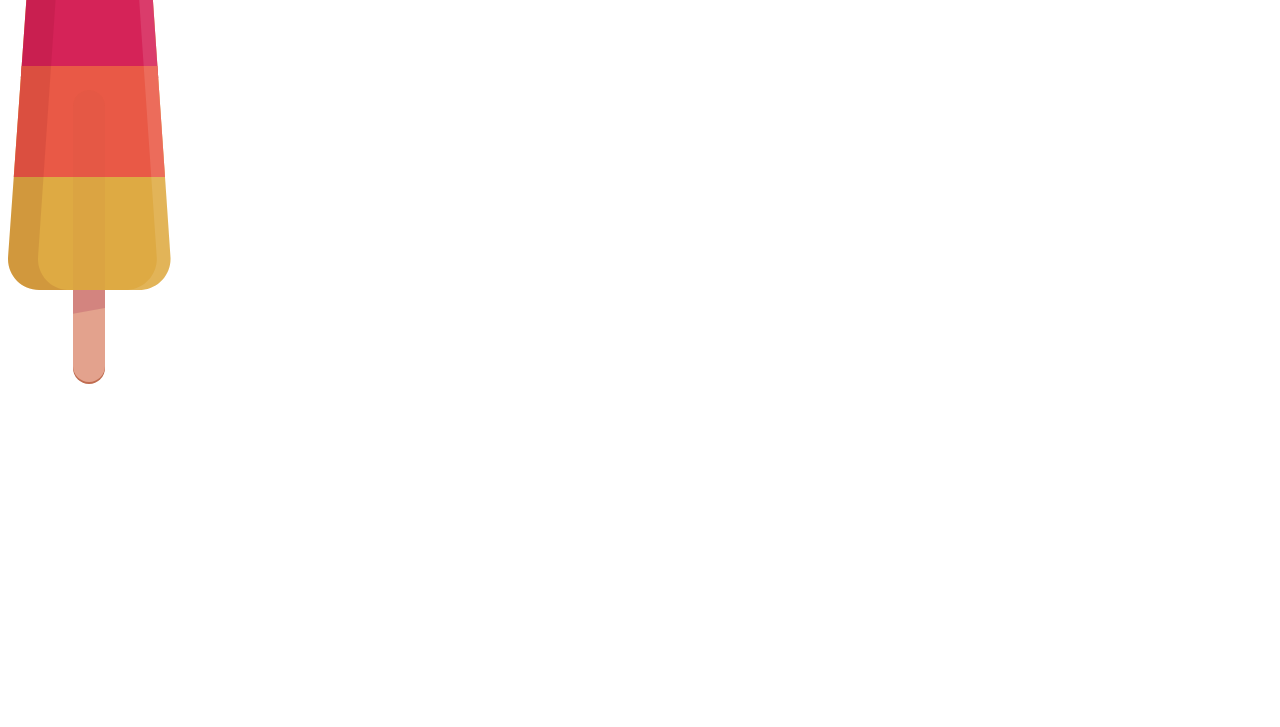
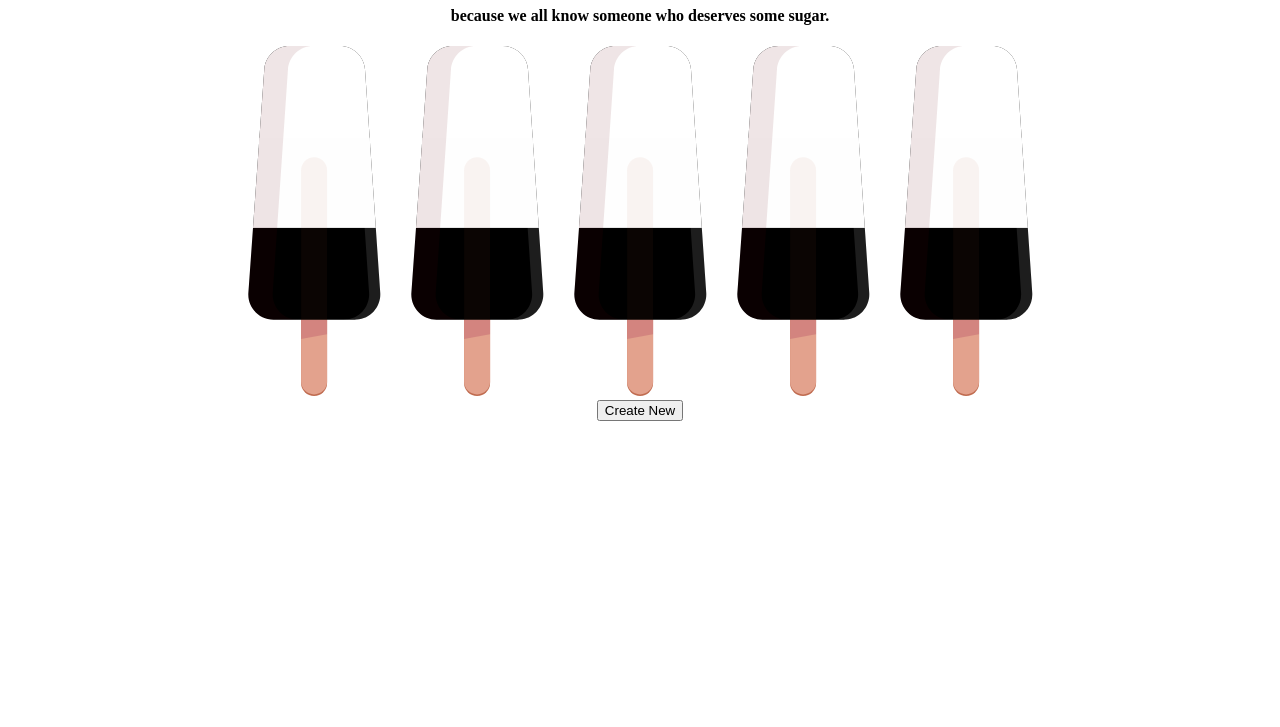
Before and after one commit to Muh-Hasan/virtual-lolly, a Gatsby site: page / in a window 1280 px wide. Shown: the part 73-800 px from the top of the page. Built offline with nearby package versions, Linux system fonts and the light colour scheme; Gatsby itself is replaced by a stand-in of ours.

Commit message:
new page started

```diff
--- /dev/null
+++ b/gatsby-browser.js
@@ -0,0 +1 @@
+import './src/styles/main.css'
--- /dev/null
+++ b/gatsby-ssr.js
@@ -0,0 +1 @@
+import './src/styles/main.css'
--- a/src/components/Lolly/index.tsx
+++ b/src/components/Lolly/index.tsx
@@ -1,6 +1,12 @@
 import React from "react"
 
-export default function Lolly() {
+interface props {
+    fillLollyTop: string | undefined;
+    fillLollyMiddle: string | undefined;
+    fillLollyBottom: string | undefined;
+  }
+
+  const Lolly: React.FC<props> = ({fillLollyTop , fillLollyMiddle , fillLollyBottom}) =>  {
   return (
     <svg
       className="lollipop"
@@ -62,13 +68,13 @@ export default function Lolly() {
           </mask>
           <use
             className="lollyBottom"
-            fill="#deaa43"
+            fill={fillLollyBottom}
             fillRule="nonzero"
             href="#path-1"
           ></use>
           <rect
             className="lollyTop"
-            fill="#d52358"
+            fill={fillLollyTop}
             fillRule="nonzero"
             mask="url(#mask-2)"
             x="-25"
@@ -78,7 +84,7 @@ export default function Lolly() {
           ></rect>
           <rect
             className="lollyMiddle"
-            fill="#e95946"
+            fill={fillLollyMiddle}
             fillRule="nonzero"
             mask="url(#mask-2)"
             x="-29"
@@ -140,3 +146,4 @@ export default function Lolly() {
     </svg>
   )
 }
+export default Lolly
--- /dev/null
+++ b/src/components/header/index.tsx
@@ -0,0 +1,14 @@
+import React from "react"
+
+export default function Header() {
+  return (
+    <div>
+      <div>
+        <h1>Virtual lollipop</h1>
+      </div>
+      <div>
+        <h4>because we all know someone who deserves some sugar.</h4>
+      </div>
+    </div>
+  )
+}
--- a/src/pages/index.tsx
+++ b/src/pages/index.tsx
@@ -1,12 +1,53 @@
 import React from "react"
-import Lolly from '../components/Lolly'
+import Header from "../components/header"
+import Lolly from "../components/Lolly"
+import { navigate } from 'gatsby'
 
 export default function Home() {
   return (
     <div>
-      <div>Hello world!</div>
       <div>
-        <Lolly />
+        <Header />
+      </div>
+      <div className='lolly-list'>
+        <div>
+          <Lolly
+            fillLollyBottom="#000"
+            fillLollyMiddle="#fefefe"
+            fillLollyTop="#ffff"
+          />
+        </div>
+        <div>
+          <Lolly
+            fillLollyBottom="#000"
+            fillLollyMiddle="#fefefe"
+            fillLollyTop="#ffff"
+          />
+        </div>
+        <div>
+          <Lolly
+            fillLollyBottom="#000"
+            fillLollyMiddle="#fefefe"
+            fillLollyTop="#ffff"
+          />
+        </div>
+        <div>
+          <Lolly
+            fillLollyBottom="#000"
+            fillLollyMiddle="#fefefe"
+            fillLollyTop="#ffff"
+          />
+        </div>
+        <div>
+          <Lolly
+            fillLollyBottom="#000"
+            fillLollyMiddle="#fefefe"
+            fillLollyTop="#ffff"
+          />
+        </div>
+      </div>
+      <div>
+        <button onClick={() => navigate('/createNew')}>Create New</button>
       </div>
     </div>
   )
--- /dev/null
+++ b/src/styles/main.css
@@ -0,0 +1,12 @@
+body{
+    text-align: center;
+}
+.lolly-list{
+    display: flex;
+    flex-direction: row;
+    flex-wrap: wrap;
+    justify-content: center;
+}
+.lolly-list .lollipop{
+    height: 350px;
+}
```
Also changed, not shown: src/pages/createNew.tsx (added).
